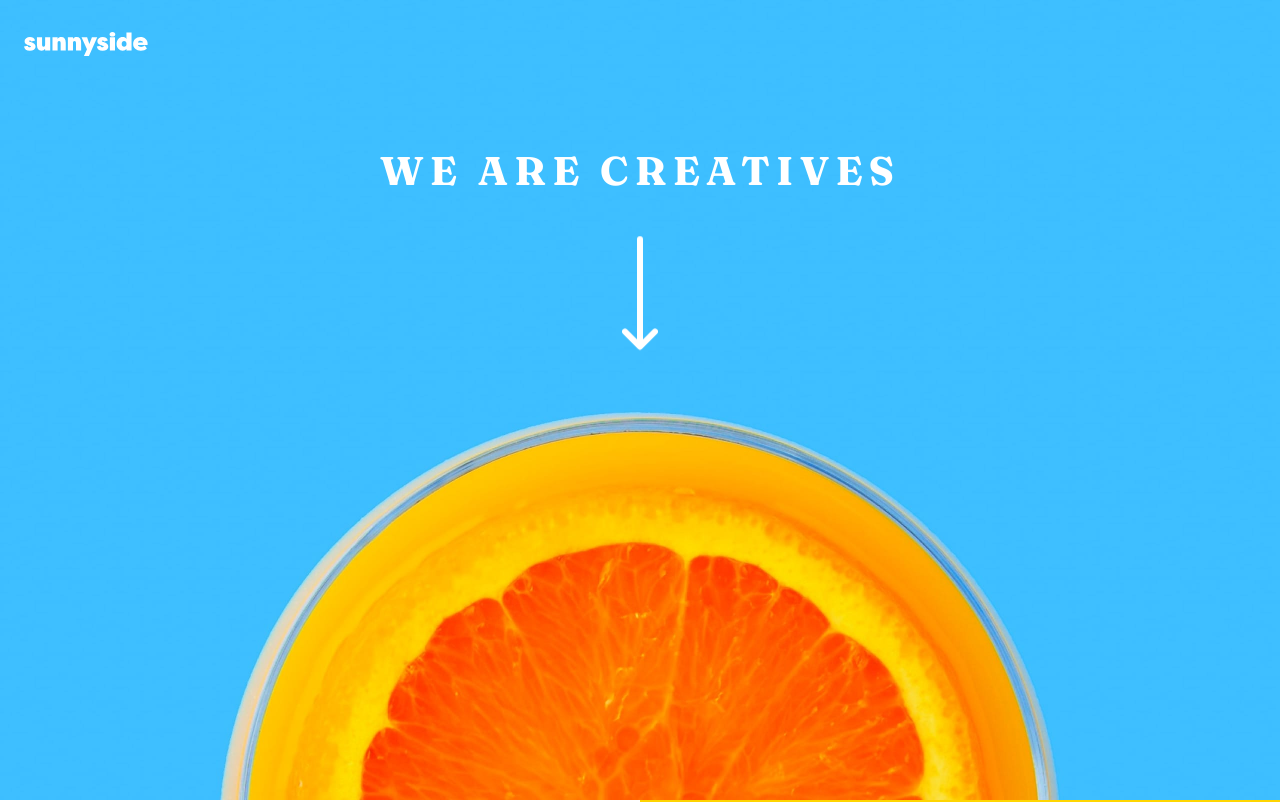
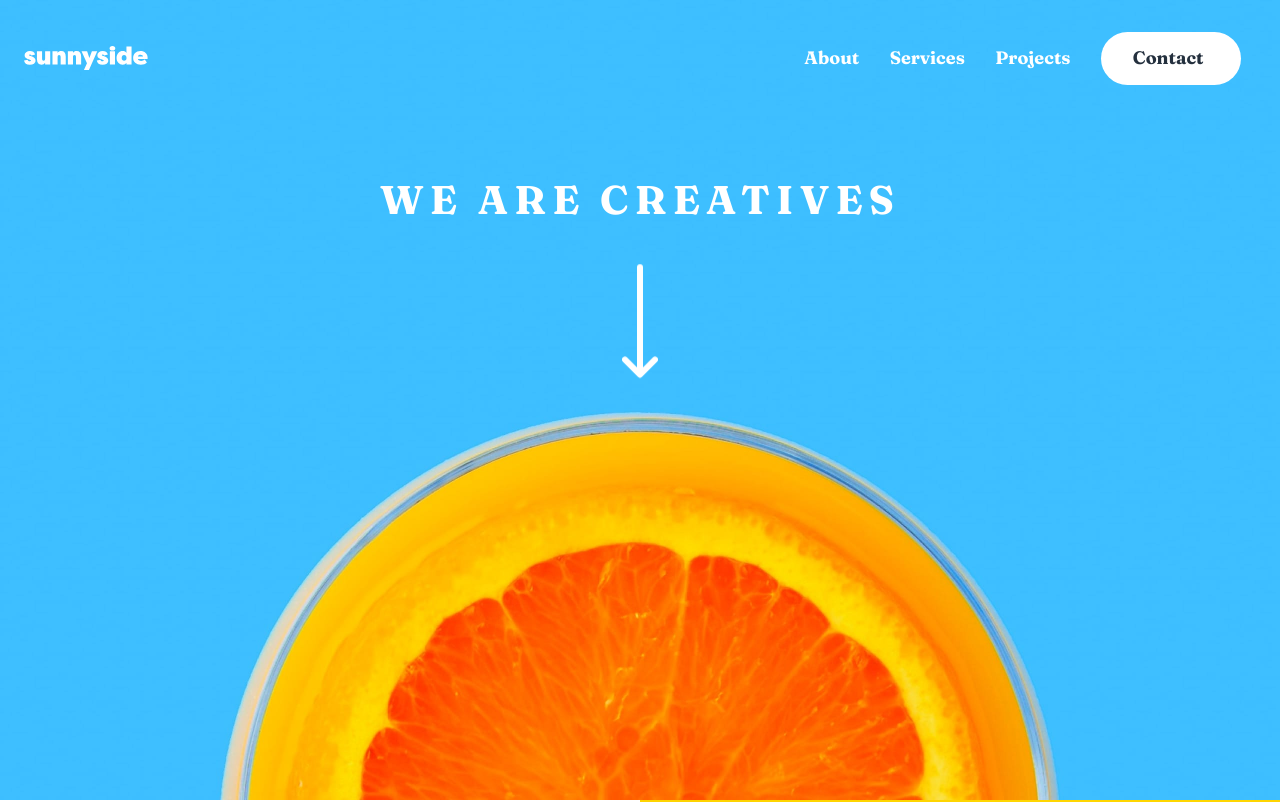
Before and after one commit to DABax47/sunnysideAgency, a plain HTML site: page index.html in a window 1280 px wide. Shown: the top 802 px of the page. Drawn offline with nearby package versions, Linux system fonts and the light colour scheme; files whose address does not match are found by name.

Commit message:
completed project

```diff
--- a/css/style.css
+++ b/css/style.css
@@ -418,125 +418,7 @@ footer{
 
 }
 /* end animation  */
-/* @media  screen and (max-width:425px) {
 
-    .active{
-        height:12.278em ;
-        width: 10em;
-    }
-} */
-/* @media screen and (max-width:768px) and (min-width:426px) {
-    .landing{
-        background-image: url('../images/desktop/image_header_lg.jpg');
-        height: 44.444em;
-
-    }
-
-    .row-top,
-    .row-mid{
-
-     display: flex;
-    height:33.333rem;
-
-    }
-    h2{
-        font-size: 2.222em;
-        text-align: left;
-
-    }
-    .row-top{
-        flex-direction: row-reverse;
-
-    }
-    .egg-img-container{
-
-        background-image: url('../images/desktop/egg_lg.jpg');
-    }
-    .cup-img-container{
-
-        background-image: url('../images/desktop/cup_lg.jpg');
-
-    }
-
-    .row-top-text,
-.row-mid-text{
-    padding: 7.167rem 2.167rem 4.167rem 2.167rem;
-    flex-basis: 50%;
-    text-align: left;
-
-
-}
-.row-top-text p,
-.row-mid-text p{
-
-    margin: 1.333em 0 1.778em 0;
-}
-
-.img-container{
-    height: 100%;
-    flex-basis: 50%;
-}
-
-
-.row-btm-design{
-    flex-basis: 50%;
-}
-.cherry-img-container{
-    background-image: url('../images/desktop/card_cherry_lg.jpg');
-}
-.orange-img-container{
-    background-image: url('../images/desktop/card_orange_lg.jpg');
-}
-
-.row-btm-content{
-padding-bottom: 3.333rem;
-padding-left:10.556em ;
-padding-right: 10.556em;
-}
-
-
-
-
-.testimonials{
-    padding-left:   10em;
-    padding-right:  10em;
-
-    justify-content: space-around;
-
-}
-
-
-
-
-.standout-images-container{
-
-    height: 50%;
-    margin-bottom:24.833rem;
-
-}
-.standout-image{
-height: 100%;
-background-position: center;
-
-}
-
-
-footer{
-    height:  19.444rem;
-
-     justify-content: space-evenly;
-
- }
-
-
-
- .footer-nav ul {
-     width: 16.500rem;
-
- }
-
-
-} */
  @media  screen and (min-width:769px) {
  .toggle-mobile-menu{
      display: none;
@@ -549,14 +431,33 @@ footer{
 .nav-links
 {
 
-    display:none;
+    display:inline-block;
     width: 25.944em;
     justify-content: space-around;
     align-items: center;
 }
+
+.main-nav{
+    display: flex;
+    justify-content: space-between;
+    align-items: center;
+    position: relative;
+
+}
+.nav-links
+{
+
+    display: flex;
+list-style: none;
+    /* width: 100%; */
+
+
+}
+
 .nav-links a:nth-child(-n+3){
     color: #FFFFFF;
 }
+
 .contact-link{
     background-color: #FFFFFF;
     transition: .3s;
@@ -564,7 +465,7 @@ footer{
 }
 .contact-link:hover{
     color: white;
-    background-color: #55C0F2;
+    background-color: #82d1f5;
     transition: .3s;
 }
 
@@ -654,10 +555,7 @@ display: flex;
     background-image: url('../images/desktop/card_orange_lg.jpg');
 }
 
-.row-btm-content{
 
-
-}
 
 
 
```
